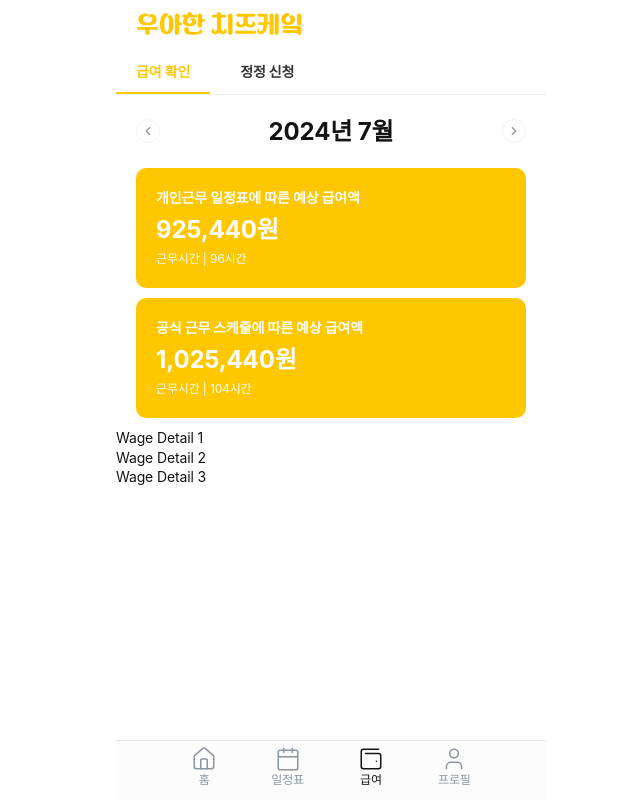
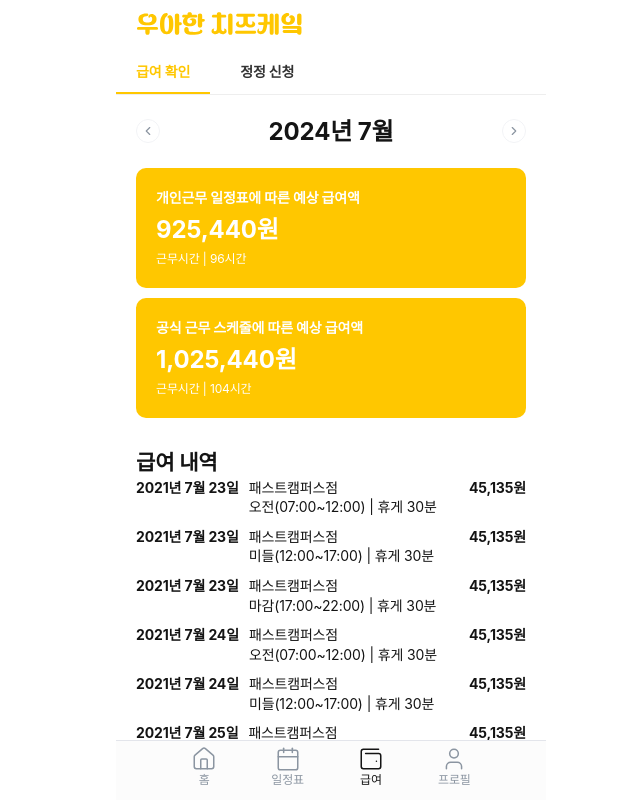
Before and after one commit to dev-meryoung/woowahan-siblings, a React (Vite) app: page /wage/check in a window 1280 px wide. Shown: the whole page, without its empty margins (309-949 px from the left). Built offline with nearby package versions, Linux system fonts and the light colour scheme; a web font is replaced by a local one.

Commit message:
feat: 내역리스트 더보기 작업 중 스크롤 문제 #41

```diff
--- /dev/null
+++ b/src/components/Wage/WorkHistory.tsx
@@ -0,0 +1,73 @@
+/** @jsxImportSource @emotion/react */
+import { useState } from 'react';
+import styled from '@emotion/styled';
+import { Timestamp } from 'firebase/firestore';
+import workHistoryData, { IWorkHistoryItem } from '@/components/Wage/workHistoryData';
+
+const formatTimestamp = (timestamp: Timestamp) => {
+	const date = timestamp.toDate();
+	return `${date.getFullYear()}년 ${date.getMonth() + 1}월 ${date.getDate()}일`;
+};
+
+const WorkHistory = () => {
+	const [visibleItems, setVisibleItems] = useState(8);
+
+	const handleLoadMore = () => {
+		setVisibleItems((prevVisibleItems) => prevVisibleItems + 1);
+	};
+
+	return (
+		<Container>
+			<h2>급여 내역</h2>
+			{workHistoryData.slice(0, visibleItems).map((item: IWorkHistoryItem, index: number) => (
+				<HistoryItem key={index}>
+					<Date>{formatTimestamp(item.date)}</Date>
+					<Details>
+						<div>{item.workPlace}</div>
+						<div>{item.workingTimes}</div>
+					</Details>
+					<Amount>{item.amount.toLocaleString()}원</Amount>
+				</HistoryItem>
+			))}
+			{visibleItems < workHistoryData.length && (
+				<MoreButton onClick={handleLoadMore}>더보기</MoreButton>
+			)}
+		</Container>
+	);
+};
+
+const Container = styled.div`
+	padding: 20px;
+	overflow: auto;
+`;
+
+const HistoryItem = styled.div`
+	display: flex;
+	justify-content: space-between;
+	margin-bottom: 10px;
+`;
+
+const Date = styled.div`
+	font-size: 14px;
+	font-weight: bold;
+`;
+
+const Details = styled.div`
+	flex: 1;
+	margin-left: 10px;
+`;
+
+const Amount = styled.div`
+	font-size: 14px;
+	font-weight: bold;
+`;
+
+const MoreButton = styled.button`
+	width: 100%;
+	padding: 10px;
+	background-color: #f2f3f6;
+	border: none;
+	border-radius: 5px;
+	cursor: pointer;
+`;
+export default WorkHistory;
--- /dev/null
+++ b/src/components/Wage/workHistoryData.tsx
@@ -0,0 +1,91 @@
+import { Timestamp } from 'firebase/firestore';
+
+export interface IWorkHistoryItem {
+	date: Timestamp;
+	workPlace: string;
+	workingTimes: string;
+	amount: number;
+}
+
+const workHistoryData: IWorkHistoryItem[] = [
+	{
+		date: Timestamp.fromDate(new Date(2021, 6, 23, 7, 0)),
+		workPlace: '패스트캠퍼스점',
+		workingTimes: '오전(07:00~12:00) | 휴게 30분',
+		amount: 45135,
+	},
+	{
+		date: Timestamp.fromDate(new Date(2021, 6, 23, 12, 0)),
+		workPlace: '패스트캠퍼스점',
+		workingTimes: '미들(12:00~17:00) | 휴게 30분',
+		amount: 45135,
+	},
+	{
+		date: Timestamp.fromDate(new Date(2021, 6, 23, 17, 0)),
+		workPlace: '패스트캠퍼스점',
+		workingTimes: '마감(17:00~22:00) | 휴게 30분',
+		amount: 45135,
+	},
+	{
+		date: Timestamp.fromDate(new Date(2021, 6, 24, 7, 0)),
+		workPlace: '패스트캠퍼스점',
+		workingTimes: '오전(07:00~12:00) | 휴게 30분',
+		amount: 45135,
+	},
+	{
+		date: Timestamp.fromDate(new Date(2021, 6, 24, 12, 0)),
+		workPlace: '패스트캠퍼스점',
+		workingTimes: '미들(12:00~17:00) | 휴게 30분',
+		amount: 45135,
+	},
+	{
+		date: Timestamp.fromDate(new Date(2021, 6, 25, 7, 0)),
+		workPlace: '패스트캠퍼스점',
+		workingTimes: '오전(07:00~12:00) | 휴게 30분',
+		amount: 45135,
+	},
+	{
+		date: Timestamp.fromDate(new Date(2021, 6, 25, 12, 0)),
+		workPlace: '패스트캠퍼스점',
+		workingTimes: '미들(12:00~17:00) | 휴게 30분',
+		amount: 45135,
+	},
+	{
+		date: Timestamp.fromDate(new Date(2021, 6, 25, 17, 0)),
+		workPlace: '패스트캠퍼스점',
+		workingTimes: '마감(17:00~22:00) | 휴게 30분',
+		amount: 45135,
+	},
+	{
+		date: Timestamp.fromDate(new Date(2021, 6, 25, 7, 0)),
+		workPlace: '패스트캠퍼스점',
+		workingTimes: '오전(07:00~12:00) | 휴게 30분',
+		amount: 45135,
+	},
+	{
+		date: Timestamp.fromDate(new Date(2021, 6, 25, 12, 0)),
+		workPlace: '패스트캠퍼스점',
+		workingTimes: '미들(12:00~17:00) | 휴게 30분',
+		amount: 45135,
+	},
+	{
+		date: Timestamp.fromDate(new Date(2021, 6, 26, 7, 0)),
+		workPlace: '패스트캠퍼스점',
+		workingTimes: '오전(07:00~12:00) | 휴게 30분',
+		amount: 45135,
+	},
+	{
+		date: Timestamp.fromDate(new Date(2021, 6, 26, 12, 0)),
+		workPlace: '패스트캠퍼스점',
+		workingTimes: '미들(12:00~17:00) | 휴게 30분',
+		amount: 45135,
+	},
+	{
+		date: Timestamp.fromDate(new Date(2021, 6, 26, 17, 0)),
+		workPlace: '패스트캠퍼스점',
+		workingTimes: '마감(17:00~22:00) | 휴게 30분',
+		amount: 45135,
+	},
+];
+
+export default workHistoryData;
--- a/src/pages/Wage/Wage.tsx
+++ b/src/pages/Wage/Wage.tsx
@@ -3,6 +3,7 @@
 import Divider from '@/components/Divider';
 import WageTab from '@/components/Wage/WageTab';
 import { Outlet } from 'react-router-dom';
+import styled from '@emotion/styled';
 
 const Wage = () => {
 	return (
--- a/src/pages/Wage/WageCheck/WageCheck.tsx
+++ b/src/pages/Wage/WageCheck/WageCheck.tsx
@@ -1,6 +1,7 @@
 /** @jsxImportSource @emotion/react */
 import ControlMonth from '@/components/Wage/ControlMonth';
 import SalaryCard from '@/components/Wage/SalaryCard';
+import WorkHistory from '@/components/Wage/WorkHistory';
 import { Link } from 'react-router-dom';
 
 const WageCheck = () => {
@@ -18,6 +19,7 @@ const WageCheck = () => {
 				wagecount={1025440}
 				workinghours={104}
 			/>
+			<WorkHistory />
 			<ul>
 				{wages.map((id) => (
 					<li key={id}>
```
Also changed, not shown: src/components/Wage/WageMockData.tsx (deleted, +0 -89 lines), 1 other file (tests, documents, lock files or other folders).
